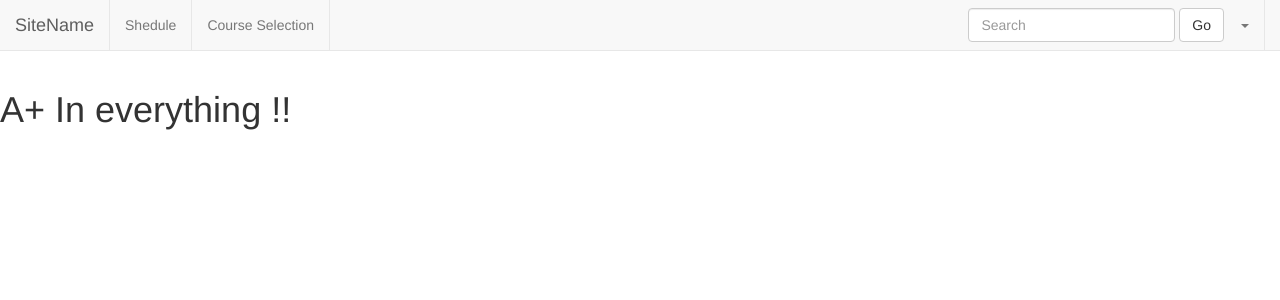
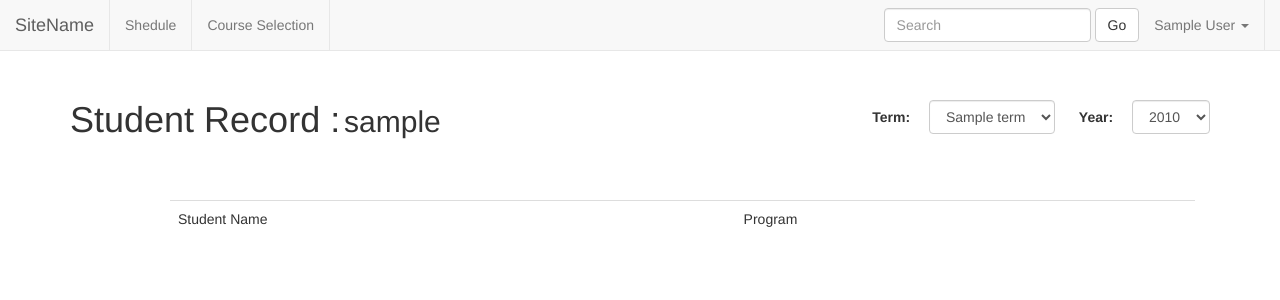
Before and after one commit to grodtron/SOEN341, a Django app: page /student-record in a window 1280 px wide. Shown: the top 300 px of the page. Run offline with Django 3.2, Linux system fonts and the light colour scheme; a user stored in the database is signed in; tables that the repository leaves empty hold one stand-in row (values such as "Sample post"); some libraries are stand-ins or nearby versions.

Commit message:
Added detail to student record page

```diff
--- a/home/static/css/custom.css
+++ b/home/static/css/custom.css
@@ -61,3 +61,30 @@ input:required:valid {
 	border:1px solid #00CC00;
 	-moz-box-shadow: none;
 }
+
+/* Student Record */
+.studentRecordContainer{
+	width:100%;
+	padding-left:70px;
+	padding-top:30px;
+	padding-right:70px;
+}
+
+.inline{
+	display:inline;
+}
+
+.right{
+	float:right;
+}
+
+.studentRecordLabel{
+	padding-right:15px;
+	padding-left:20px;
+}
+
+.studentRecordInfoContainer{
+	width:100%;
+	padding-left:100px;
+	padding-top:60px;
+}
--- a/home/templates/home/base.html
+++ b/home/templates/home/base.html
@@ -5,7 +5,7 @@
 <meta charset="utf-8">
 <meta http-equiv="X-UA-Compatible" content="IE=edge">
 <meta name="viewport" content="width=device-width, initial-scale=1">
-<title>{% block title %} SOEN 341 - Software Process {% endblock%}</title>
+<title>{% block title %} SOEN 341 - Software Process {% endblock %}</title>
 
 <!-- Bootstrap -->
 <link href="{% static "css/bootstrap.min.css" %}" rel="stylesheet">
@@ -60,7 +60,8 @@
             <ul class="nav navbar-nav navbar-right">
                <li class="dropdown">
                <a class="dropdown-toggle" data-toggle="dropdown" href="#">
-                      <span class="caret"></span>
+                  {{ user.first_name }} {{ user.last_name}}
+                  <span class="caret"></span>
                </a>
                <ul class="dropdown-menu">
                   <li><a href="#">View</a></li>
--- a/home/templates/home/student-record.html
+++ b/home/templates/home/student-record.html
@@ -1,7 +1,39 @@
 {% extends "home/base.html" %}
 
 {% block content %}
+<div class="container studentRecordContainer">
+	<h1 class="inline">Student Record :</h1>
+	<h2 class="inline">{{ user.username }} </h2>
 
-<h1>A+ In everything !!</h1>
+	<form class="form-inline inline" role="form" action="" method="get">
+		<div class="form-group right">
+			<label class="control-label inline studentRecordLabel">Term:</label>
+			<select class="form-control">
+				{% for term in terms %}
+				<option value="{{term.term_id}}">{{term.term_name}}</option>
+				{% endfor %}
+			</select>
+			<label class="control-label inline studentRecordLabel">Year:</label>
+			<select class="form-control">
+				{% for year in years%}
+				<option value="{{year}}">{{year}}</option>
+				{% endfor%}
+			</select>
+		</div>
+	</form>
+
+	<div class="container studentRecordInfoContainer">
+
+		<table class="table">
+			<tbody>
+				<tr>
+					<td>Student Name</td>
+					<td>Program</td>
+					<td></td>
+				</tr>
+			</tbody>
+		</table>
+	</div>
+</div>
 
 {% endblock %}
--- a/home/views.py
+++ b/home/views.py
@@ -3,7 +3,7 @@ from django.http import HttpResponse
 
 from django.contrib.auth.decorators import login_required
 
-from home.models import Course
+from home.models import Course, Term
 
 from login import login_view
 
@@ -16,7 +16,14 @@ def index(request):
 
 @login_required
 def student_record(request):
-    return render(request, 'home/student-record.html', {})
+
+  allterms = Term.objects.all()
+  allyears = range(2010,2015)
+  context = {
+    "terms" : list(allterms),
+    "years" : list(allyears)
+  }
+  return render(request, 'home/student-record.html', context)
 
 @login_required
 def course_selection(request):
```
